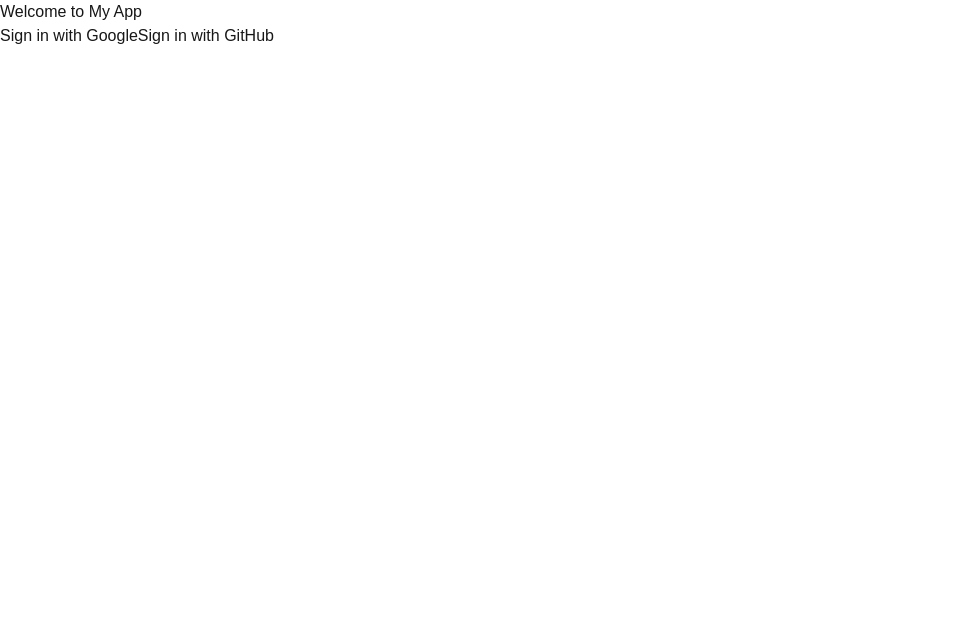
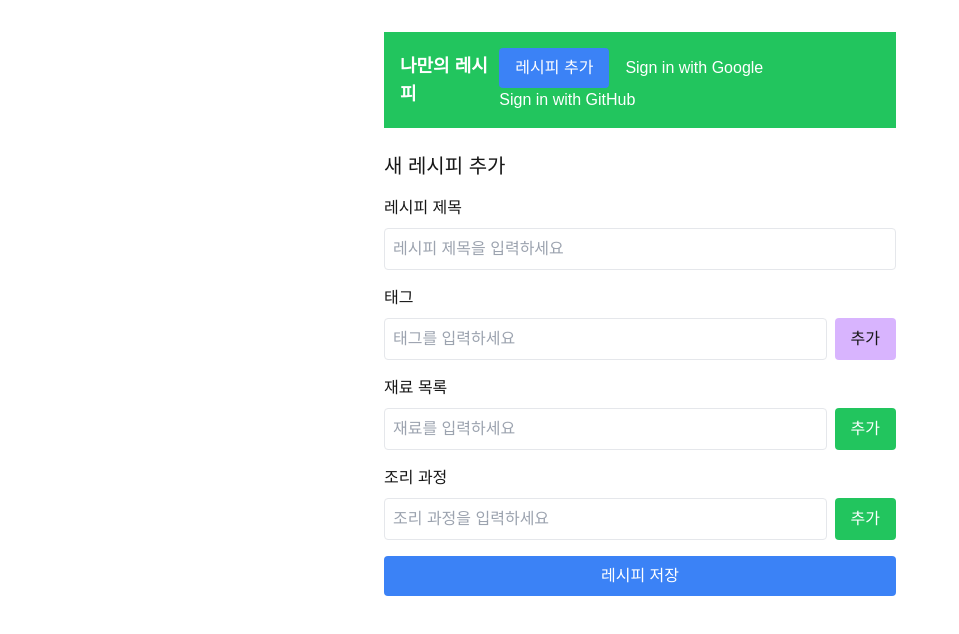
Before and after one commit to Choeseonjeong/hanaro-project2, a Next.js app: page / in a window 1280 px wide. Shown: the top 634 px of the page, without its empty margins (0-959 px from the left). Built offline with nearby package versions, Linux system fonts and the light colour scheme; no server answers.

Commit message:
메인화면구성

```diff
--- a/app/components/TodoInput.tsx
+++ /dev/null
@@ -1,28 +0,0 @@
-// components/TodoInput.tsx
-interface TodoInputProps {
-  input: string;
-  setInput: (value: string) => void;
-  addTodo: () => void;
-}
-
-const TodoInput: React.FC<TodoInputProps> = ({ input, setInput, addTodo }) => {
-  return (
-    <div className="flex justify-center mb-4">
-      <input
-        type="text"
-        value={input}
-        onChange={(e) => setInput(e.target.value)}
-        placeholder="할 일을 입력하세요"
-        className="border rounded-l px-4 py-2 w-1/2"
-      />
-      <button
-        onClick={addTodo}
-        className="bg-blue-500 text-white rounded-r px-4 py-2"
-      >
-        추가
-      </button>
-    </div>
-  );
-};
-
-export default TodoInput;
--- a/app/components/TodoList.tsx
+++ /dev/null
@@ -1,18 +0,0 @@
-// components/TodoList.tsx
-interface TodoListProps {
-  todos: string[];
-}
-
-const TodoList: React.FC<TodoListProps> = ({ todos }) => {
-  return (
-    <ul className="list-disc mx-auto w-1/2">
-      {todos.map((todo, index) => (
-        <li key={index} className="border-b py-2">
-          {todo}
-        </li>
-      ))}
-    </ul>
-  );
-};
-
-export default TodoList;
--- a/app/components/providers/session-provider.tsx
+++ b/app/components/providers/session-provider.tsx
@@ -1,4 +1,4 @@
-"use client"; //next에서 context를 사용하기 위해서는 csr 렌더링으로 명시해주어야 한다.context는 상태를 가지고 있기 때문에!!! 서버컴포넌트는 상태에 접근 할 수 없다.
+"use client";
 import { SessionProvider } from "next-auth/react";
 
 type Props = {
--- a/app/page.tsx
+++ b/app/page.tsx
@@ -1,10 +1,85 @@
+"use client";
+import { useState } from "react";
 import LoginButton from "./components/LoginButton";
 
 export default function Home() {
+  const [title, setTitle] = useState("");
+  const [tag, setTag] = useState("");
+  const [ingredient, setIngredient] = useState("");
+  const [process, setProcess] = useState("");
+
   return (
-    <div>
-      <h1>Welcome to My App</h1>
-      <LoginButton />
+    <div className="p-8 max-w-xl mx-auto">
+      <header className="flex justify-between items-center bg-green-500 p-4 text-white">
+        <h1 className="text-lg font-bold">나만의 레시피</h1>
+        <div>
+          <button className="mr-4 bg-blue-500 text-white px-4 py-2 rounded">
+            레시피 추가
+          </button>
+          <LoginButton/>
+        </div>
+      </header>
+
+      <section className="mt-6">
+        <h2 className="text-xl mb-4">새 레시피 추가</h2>
+
+        <div className="mb-4">
+          <label className="block mb-2">레시피 제목</label>
+          <input
+            type="text"
+            placeholder="레시피 제목을 입력하세요"
+            value={title}
+            onChange={(e) => setTitle(e.target.value)}
+            className="w-full p-2 border rounded"
+          />
+        </div>
+
+        <div className="mb-4">
+          <label className="block mb-2">태그</label>
+          <div className="flex">
+            <input
+              type="text"
+              placeholder="태그를 입력하세요"
+              value={tag}
+              onChange={(e) => setTag(e.target.value)}
+              className="flex-grow p-2 border rounded"
+            />
+            <button className="ml-2 bg-purple-300 px-4 py-2 rounded">추가</button>
+          </div>
+        </div>
+
+        <div className="mb-4">
+          <label className="block mb-2">재료 목록</label>
+          <div className="flex">
+            <input
+              type="text"
+              placeholder="재료를 입력하세요"
+              value={ingredient}
+              onChange={(e) => setIngredient(e.target.value)}
+              className="flex-grow p-2 border rounded"
+            />
+            <button className="ml-2 bg-green-500 text-white px-4 py-2 rounded">추가</button>
+          </div>
+        </div>
+
+        <div className="mb-4">
+          <label className="block mb-2">조리 과정</label>
+          <div className="flex">
+            <input
+              type="text"
+              placeholder="조리 과정을 입력하세요"
+              value={process}
+              onChange={(e) => setProcess(e.target.value)}
+              className="flex-grow p-2 border rounded"
+            />
+            <button className="ml-2 bg-green-500 text-white px-4 py-2 rounded">추가</button>
+          </div>
+        </div>
+
+        <button className="w-full bg-blue-500 text-white px-4 py-2 rounded">
+          레시피 저장
+        </button>
+      </section>
     </div>
   );
 }
```
